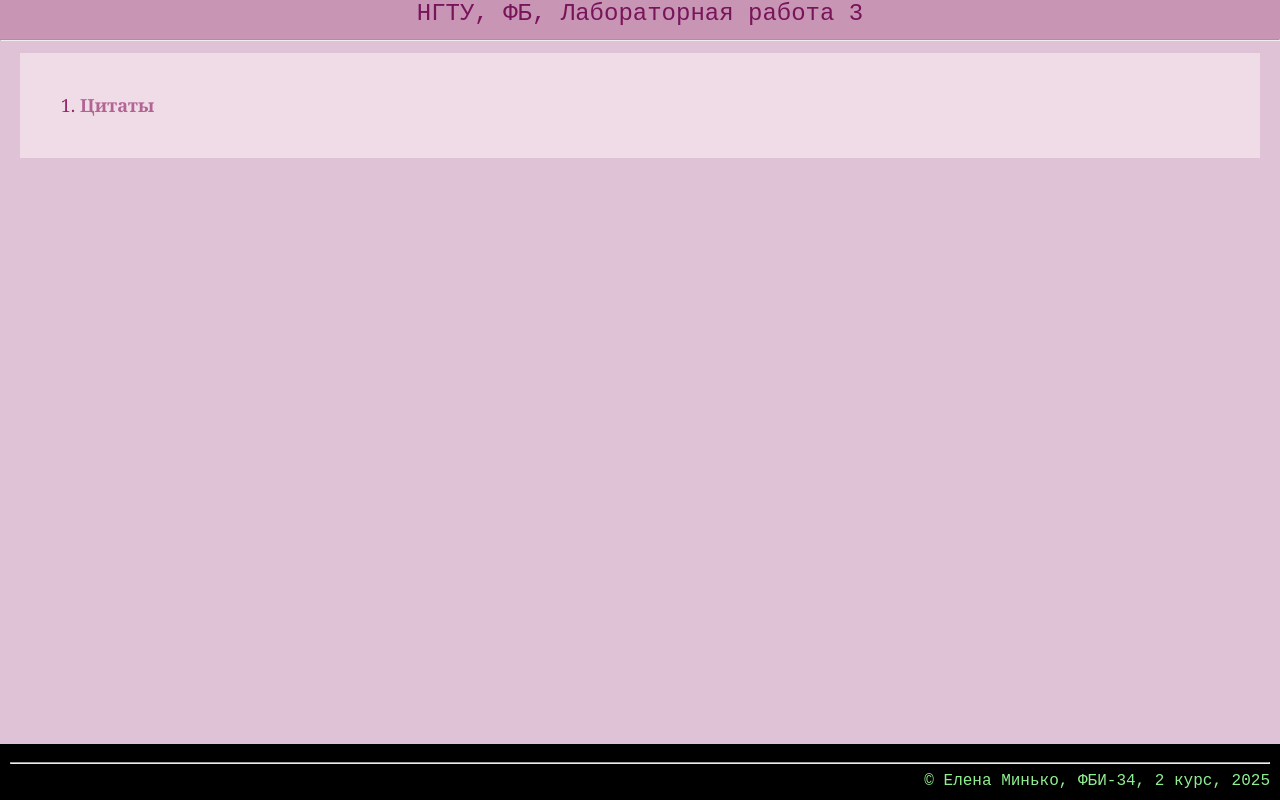
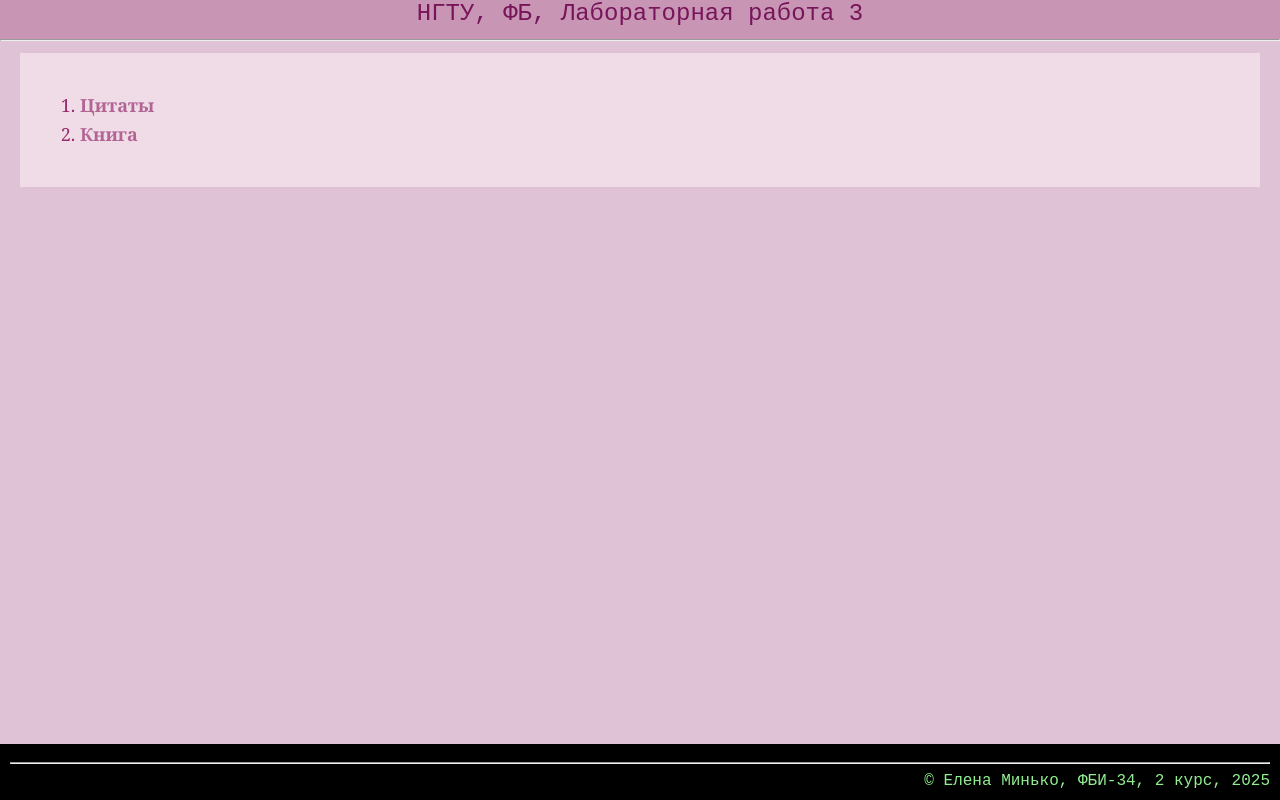
Before and after one commit to yaminjion/minko-labs, a plain HTML site: page lab3/lab3.html in a window 1280 px wide. Drawn offline with Linux system fonts and the light colour scheme.

```diff
--- a/lab3/lab3.html
+++ b/lab3/lab3.html
@@ -20,6 +20,9 @@
                 <li>
                     <a href="citations.html">Цитаты</a>
                 </li>
+                <li>
+                    <a href="book.html">Книга</a>
+                </li>
             </ol>
         </main>
 
```
Also changed, not shown: index.html (+2 -0 lines).
